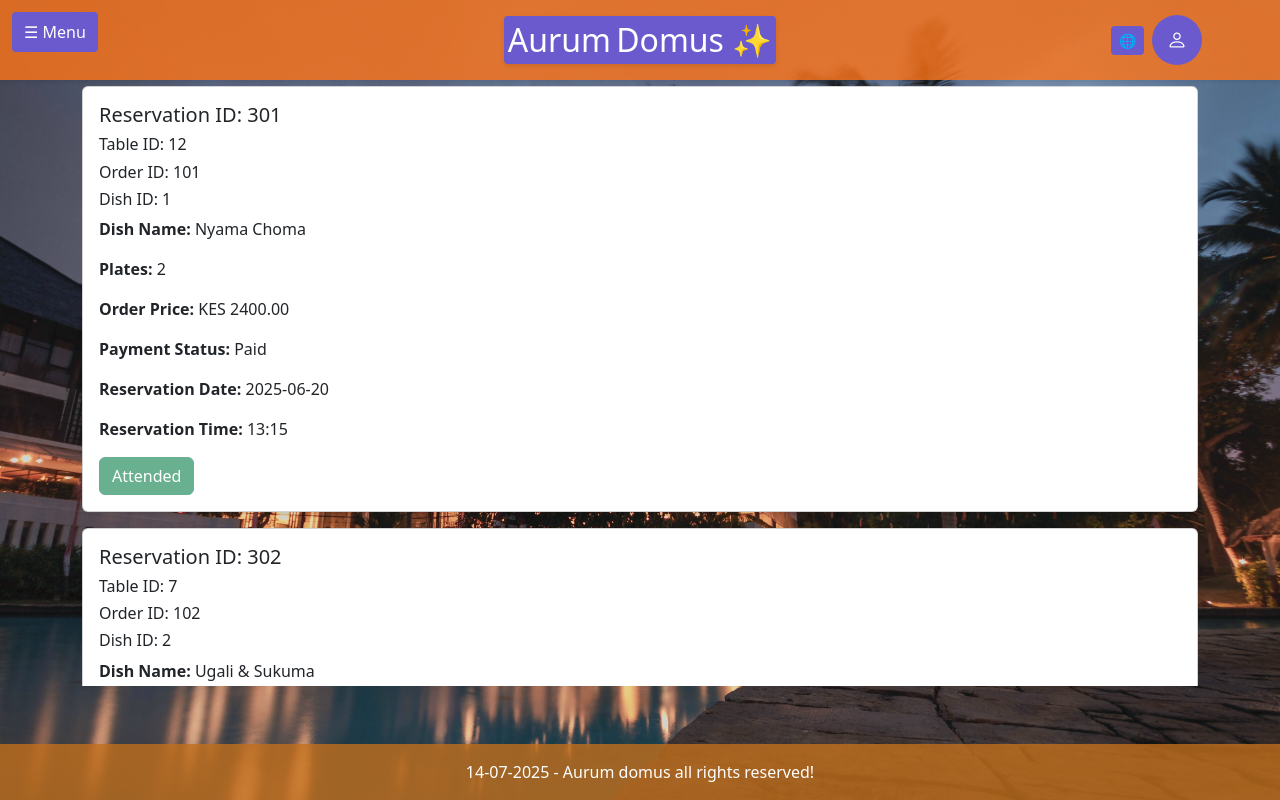
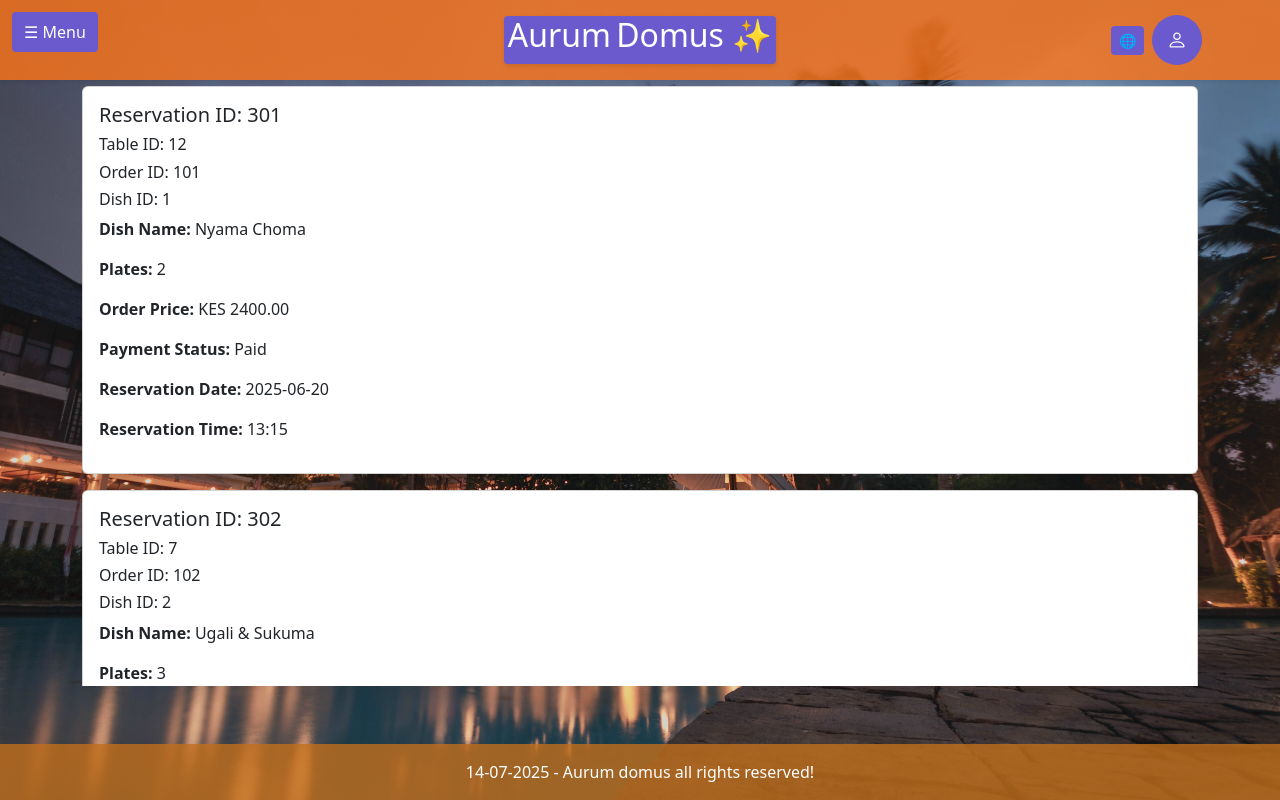
Before and after one commit to NigzMaf1a/aurum-domus-next, a Next.js app: page /manager/managerreservations in a window 1280 px wide. Built offline with nearby package versions, Linux system fonts and the light colour scheme.

Commit message:
New edits

```diff
--- a/src/app/manager/managerreservations/page.tsx
+++ b/src/app/manager/managerreservations/page.tsx
@@ -4,7 +4,6 @@ import { useEffect, useState } from 'react';
 import { useTranslation } from 'react-i18next';
 // import axios from 'axios';                           //Live API (disabled in mock mode)
 import 'bootstrap/dist/css/bootstrap.min.css';
-import { Button } from 'react-bootstrap';
 import mockReservations from '../../../utilscripts/mockReservations.json'; //Local mock data
 
 /* ---------- Types ---------- */
@@ -38,23 +37,6 @@ export default function ManagerReservationsPage() {
     setReservations(mockReservations as Reservation[]);
   };
 
-  /* ---------- Mark as attended ---------- */
-  const markAsAttended = async (reservationId: number) => {
-    /* LIVE ENDPOINT
-    await axios.put(`/api/managerreservations/${reservationId}/attend`);
-    await fetchReservations();
-    */
-
-    // MOCK SUCCESS: update local state only
-    setReservations(prev =>
-      prev.map(r =>
-        r.ReservationID === reservationId
-          ? { ...r, ReservationStatus: 'Attended' }
-          : r
-      )
-    );
-  };
-
   /* ---------- Lifecycle ---------- */
   useEffect(() => {
     fetchReservations();
@@ -80,18 +62,7 @@ export default function ManagerReservationsPage() {
                   <p><strong>{t('paymentStatus')}:</strong> {res.PaymentStatus}</p>
                   <p><strong>{t('reservationDate')}:</strong> {res.ReservationDate}</p>
                   <p><strong>{t('reservationTime')}:</strong> {res.ReservationTime}</p>
-                  <Button
-                    variant={res.ReservationStatus === 'Attended' ? 'success' : 'warning'}
-                    disabled={res.ReservationStatus === 'Attended'}
-                    onClick={() =>
-                      res.ReservationStatus === 'Pending' &&
-                      markAsAttended(res.ReservationID)
-                    }
-                  >
-                    {res.ReservationStatus === 'Attended'
-                      ? t('attended')
-                      : t('markAsAttended')}
-                  </Button>
+
                 </div>
               </div>
             </div>
--- a/src/components/sections/Header.tsx
+++ b/src/components/sections/Header.tsx
@@ -5,7 +5,7 @@ import { useTranslation } from 'react-i18next';
 import { usePathname } from 'next/navigation';
 import i18n, { locales, defaultLocale } from '@/lib/i18n';
 
-//Navigation components
+// Navigation components
 import AdminNav from '@/components/navs/AdminNav';
 import ManagerNav from '@/components/navs/ManagerNav';
 import CustomerNav from '@/components/navs/CustomerNav';
@@ -30,7 +30,6 @@ export default function Header({ user }: HeaderProps) {
 
   const langBtnRef = useRef<HTMLButtonElement | null>(null);
   const langMenuRef = useRef<HTMLUListElement | null>(null);
-
   const profileBtnRef = useRef<HTMLDivElement | null>(null);
   const profileMenuRef = useRef<HTMLUListElement | null>(null);
 
@@ -108,7 +107,6 @@ export default function Header({ user }: HeaderProps) {
       case 'Accountant':
         return <AccountantNav />;
       case 'Chef':
-        return <CustomerNav />;
       case 'Waiter':
         return <CustomerNav />;
       default:
@@ -117,14 +115,16 @@ export default function Header({ user }: HeaderProps) {
   };
 
   return (
-    <header className="fixed-top shadow-sm" id="top-strip" style={{ zIndex: 1020 }}>
+    <header className="fixed-top shadow-sm d-flex align-items-center" id="top-strip" style={{ zIndex: 1020, height: '80px' }}>
       <div className="container py-3 text-white position-relative">
-        <div className="title mx-auto">
+        {/* 🔥 Brand title only on md+ screens */}
+        <div className="title mx-auto d-none d-md-block">
           <h2 className="m-0 mx-auto text-center">
             {t('brand', { defaultValue: 'Aurum Domus ✨' })}
           </h2>
         </div>
 
+        {/* Language + Profile controls */}
         <div className="position-absolute end-0 top-50 translate-middle-y d-flex align-items-center gap-2 me-2">
           {/* 🌐 Language dropdown */}
           <div className="position-relative">
```
Also changed, not shown: src/app/manager/managerorders/page.tsx (+0 -21 lines).
